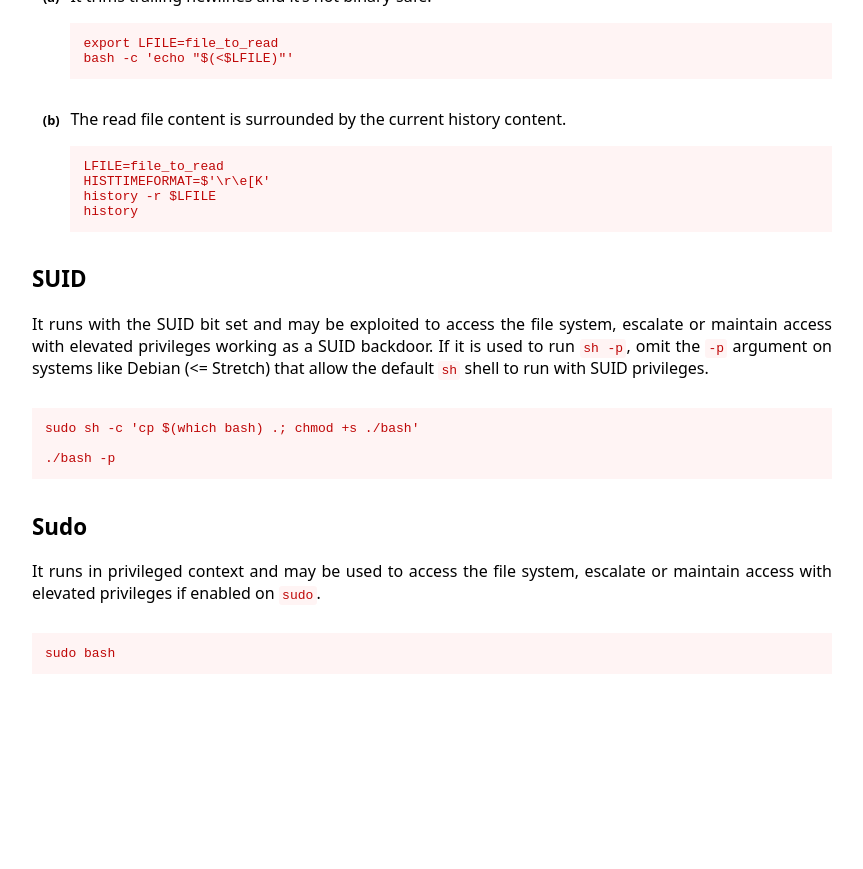
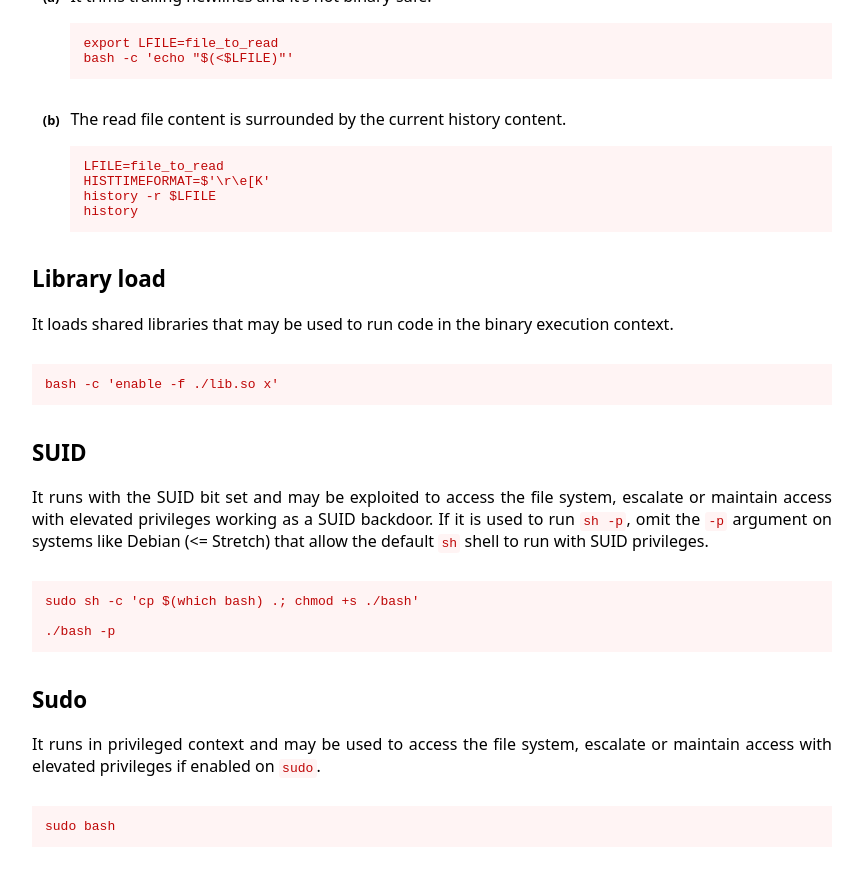
Before and after one commit to GTFOBins/GTFOBins.github.io, a Jekyll site: the page built from _gtfobins/bash.md, in a window 1280 px wide and 900 px high, scrolled down 1989 px. Shown: the top 869 px of the window, without its empty margins (208-1071 px from the left). Built offline with Jekyll 4.4.1, drawn with Linux system fonts in a browser that asks for light colours; before the commit the page ends 2716 px from its top, so only the background shows below that.

Commit message:
Add bash library-load

```diff
--- a/_gtfobins/bash.md
+++ b/_gtfobins/bash.md
@@ -58,6 +58,8 @@ functions:
         HISTTIMEFORMAT=$'\r\e[K'
         history -r $LFILE
         history
+  library-load:
+    - code: bash -c 'enable -f ./lib.so x'
   suid:
     - code: "./bash -p"
   sudo:
```
